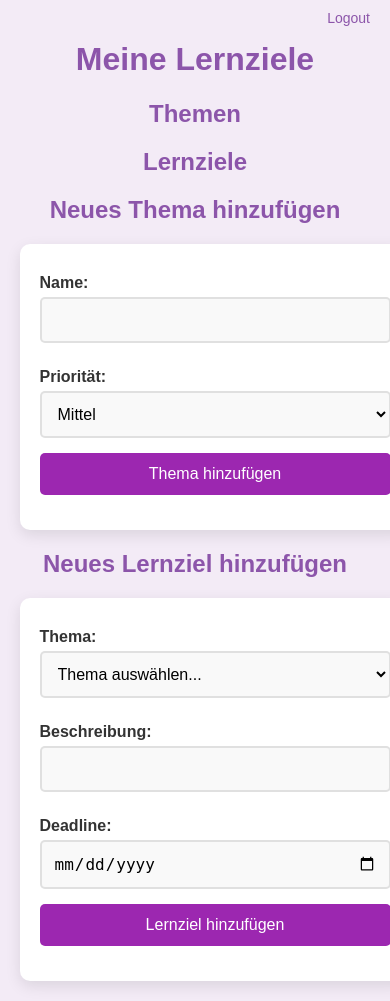
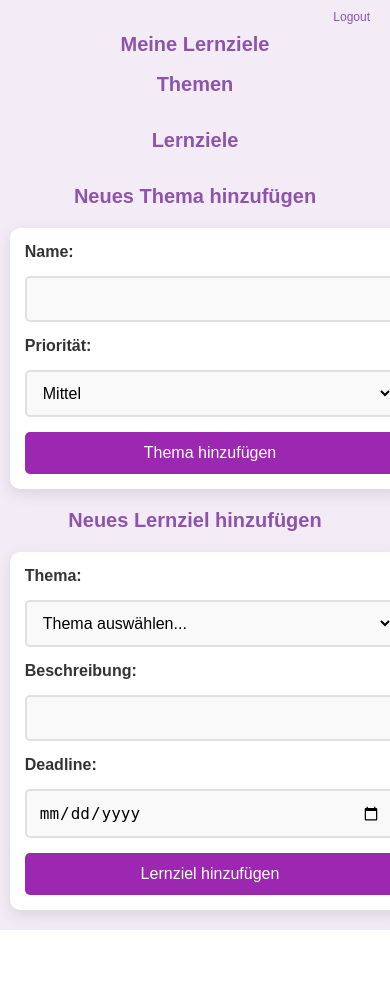
Before and after one commit to HerrBubimann/web_programmierung_ds24, a Flask app: template storefront/templates/index.html in a window 390 px wide; the page is wider, and only the part inside the window is pictured. After the commit the page ends 930 px from the top of that part, so only its background shows below. Run offline with Flask 3, Linux system fonts and the light colour scheme; the template is opened without the code that fills it, so the values that code supplies are empty.

Commit message:
anpassungen

```diff
--- a/storefront/static/index.css
+++ b/storefront/static/index.css
@@ -13,7 +13,7 @@ h1, h2 {
 }
 
 .container {
-    width: 80%;
+    width: 90vw;
     max-width: 600px;
     margin: 0 auto;
     padding-top: 20px;
@@ -23,12 +23,14 @@ h1, h2 {
 ul {
     list-style-type: none;
     padding: 0;
+    display: flex;
+    flex-direction: column;
+    gap: 10px;
 }
 
 ul li {
     background-color: #fff;
     padding: 15px;
-    margin: 10px 0;
     border-radius: 10px;
     box-shadow: 0px 5px 15px rgba(0, 0, 0, 0.1);
     font-size: 16px;
@@ -44,6 +46,9 @@ form {
     margin: 20px auto;
     border-radius: 10px;
     box-shadow: 0px 5px 15px rgba(0, 0, 0, 0.1);
+    display: flex;
+    flex-direction: column;
+    gap: 15px;
 }
 
 form label {
@@ -51,13 +56,11 @@ form label {
     color: #333;
     font-weight: bold;
     display: block;
-    margin: 10px 0 5px;
 }
 
 form input, form select, form button {
     width: 100%;
     padding: 12px;
-    margin-bottom: 15px;
     border: 2px solid rgba(0, 0, 0, 0.1);
     border-radius: 5px;
     font-size: 16px;
@@ -89,7 +92,7 @@ input:focus, select:focus, button:focus {
 
 /* Logout-Button */
 .logout-button {
-    position: absolute;
+    position: fixed;
     top: 10px;
     right: 20px;
     color: #8C55AA;
@@ -101,18 +104,33 @@ input:focus, select:focus, button:focus {
     text-decoration: underline;
 }
 
+/* Mobile Optimierung */
+@media (max-width: 768px) {
+    .container {
+        width: 95vw;
+    }
 
-/* Mobile Optimierung */
-@media (max-width: 600px) {
-    .container {
-        width: 90%;
+    ul {
+        gap: 5px;
+    }
+
+    ul li {
+        font-size: 14px;
+        padding: 10px;
     }
 
     form {
         width: 100%;
+        padding: 15px;
+    }
+}
+
+@media (max-width: 480px) {
+    h1, h2 {
+        font-size: 20px;
     }
 
-    ul li {
-        font-size: 14px;
+    .logout-button {
+        font-size: 12px;
     }
 }
```
